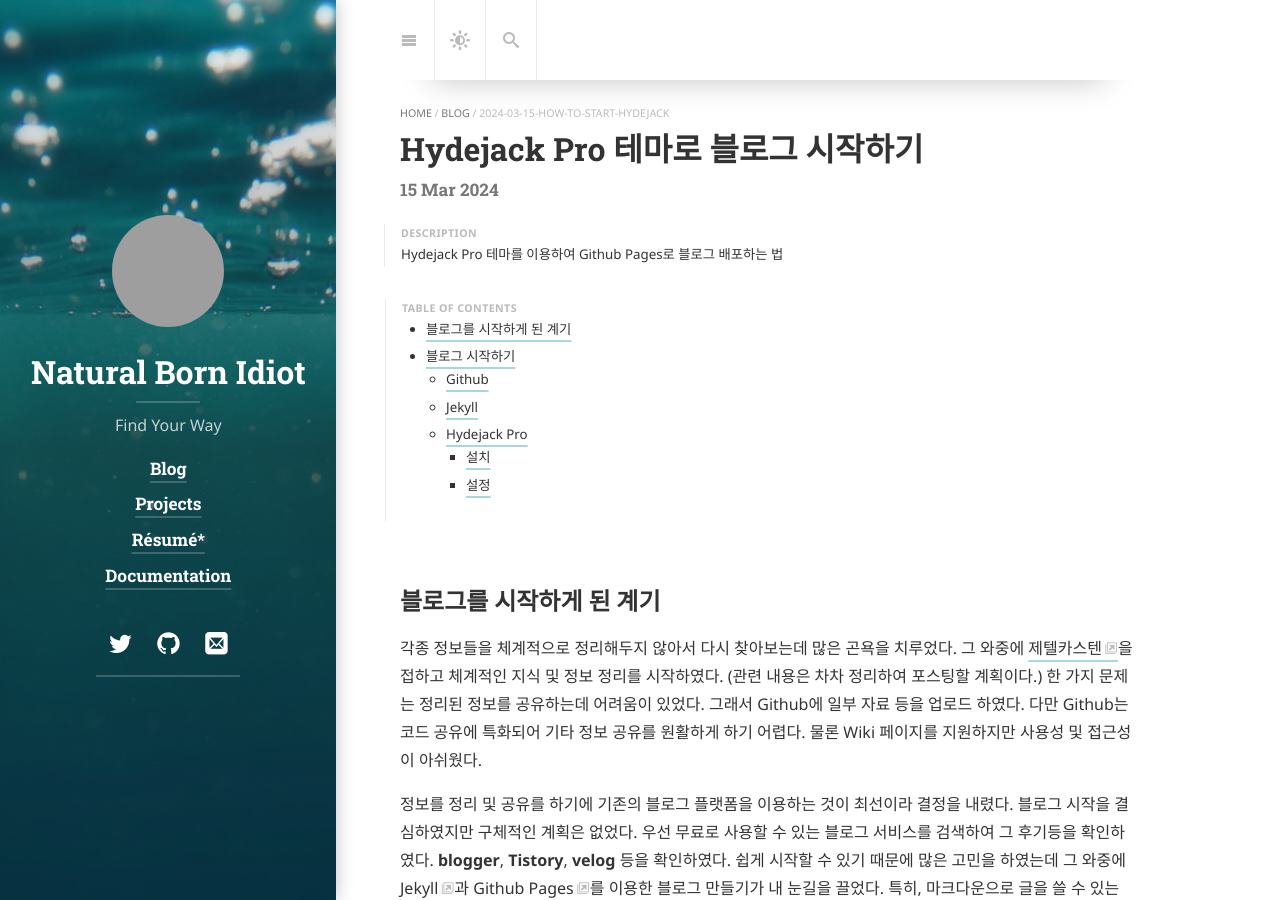
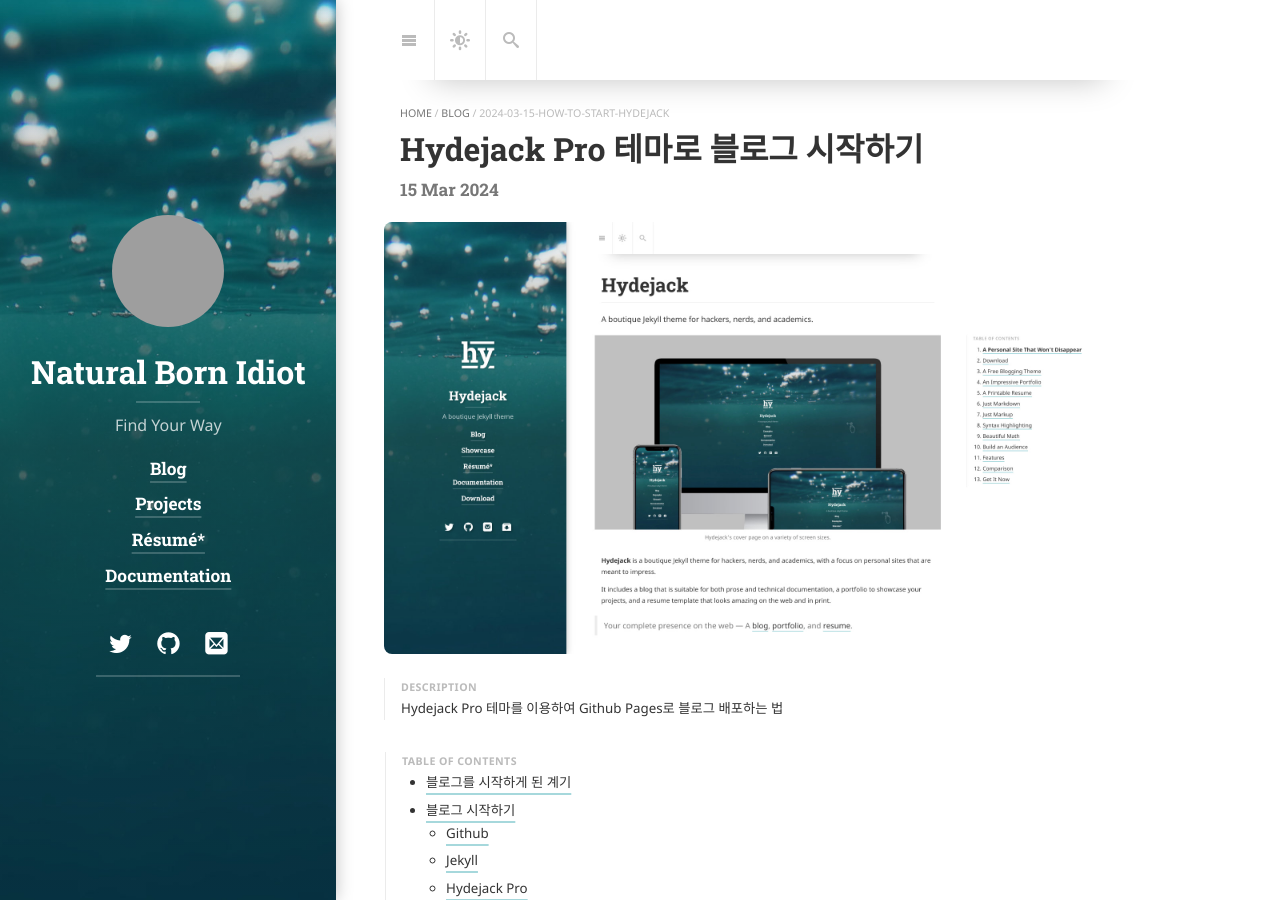
Before and after one commit to Jooyoung08/Jooyoung08.github.io, a Jekyll site: the page built from _posts/2024-03-15-how-to-start-hydejack.md, in a window 1280 px wide and 900 px high. Built offline with Jekyll 4.4.1, drawn with Linux system fonts in a browser that asks for light colours; cached includes are drawn as plain includes; nearby versions of some CDN libraries; some web fonts are replaced; library files that are not in the unit come from our copies; grey boxes are pictures that could not be loaded.

Commit message:
image update of the first post

```diff
--- a/_posts/2024-03-15-how-to-start-hydejack.md
+++ b/_posts/2024-03-15-how-to-start-hydejack.md
@@ -3,6 +3,7 @@
 title: Hydejack Pro 테마로 블로그 시작하기
 description: >
     Hydejack Pro 테마를 이용하여 Github Pages로 블로그 배포하는 법
+image: /assets/img/hydejack-site.jpg
 sitemap: false
 hide_last_modified: true
 ---
```
